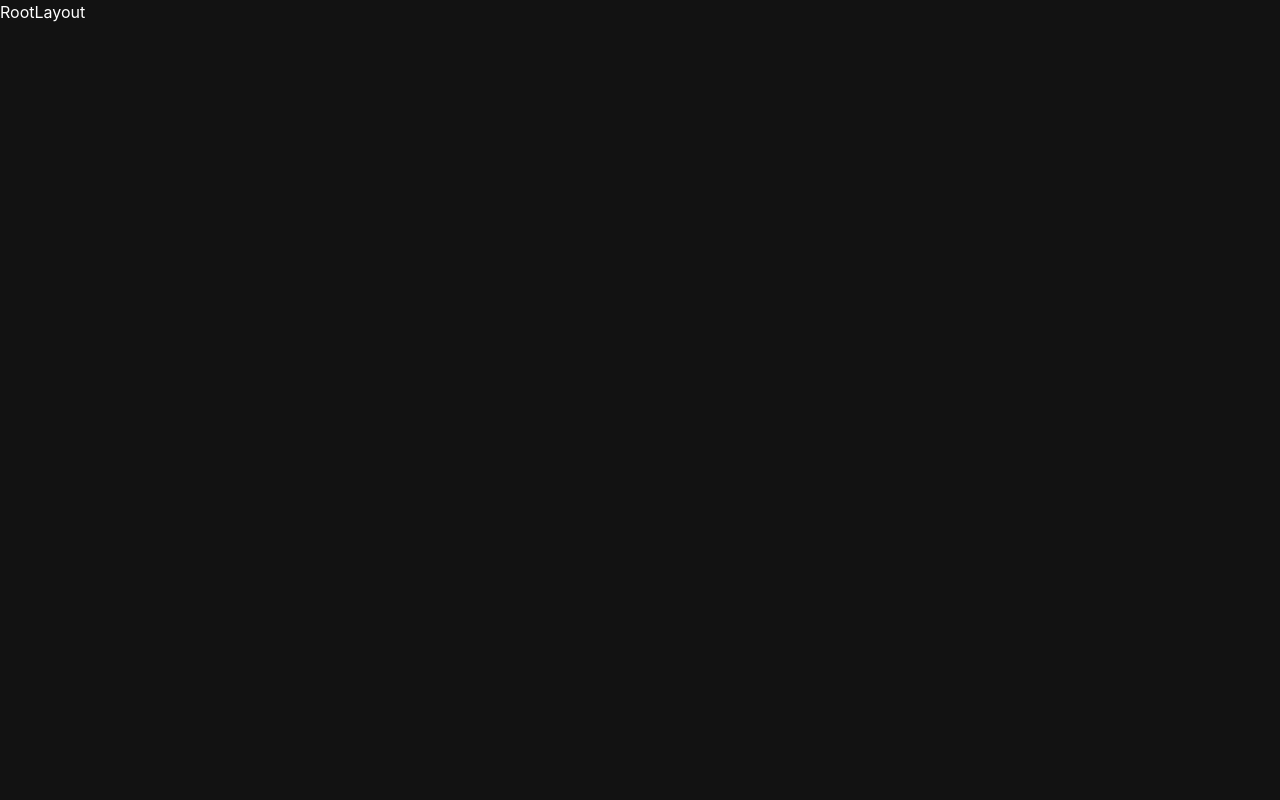
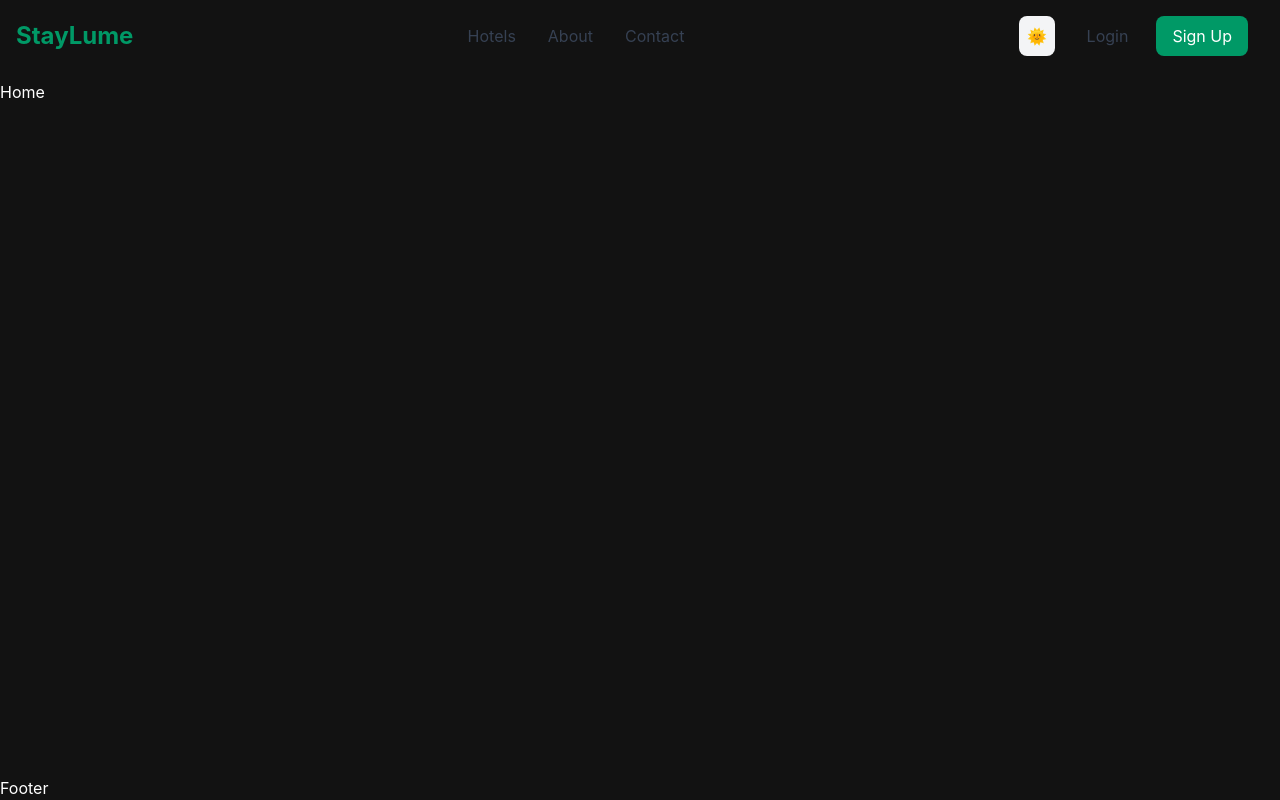
Before and after one commit to Lizzietrust/staylume, a React (Vite) app in the folder client/: page / in a window 1280 px wide. Built offline with nearby package versions, Linux system fonts and the light colour scheme; the HTML template or start-up script is replaced by a standard one.

Commit message:
feat: add theme toggle and responsive navbar

```diff
--- a/client/src/layouts/RootLayout.tsx
+++ b/client/src/layouts/RootLayout.tsx
@@ -1,5 +1,119 @@
+import { Outlet } from "react-router-dom";
+import { useState, useEffect } from "react";
+import { useTheme } from "../hooks/useTheme";
+// import Navbar from "../components/common/Navbar";
+import Footer from "../components/common/Footer";
+
 const RootLayout = () => {
-  return <div>RootLayout</div>;
+  const { mode, toggleTheme } = useTheme();
+  const [isScrolled, setIsScrolled] = useState(false);
+
+  // Handle scroll effect for navbar
+  useEffect(() => {
+    const handleScroll = () => {
+      setIsScrolled(window.scrollY > 50);
+    };
+    window.addEventListener("scroll", handleScroll);
+    return () => window.removeEventListener("scroll", handleScroll);
+  }, []);
+
+  return (
+    <div
+      className={`min-h-screen flex flex-col ${mode === "dark" ? "dark" : ""}`}
+    >
+      <header
+        className={`fixed top-0 w-full z-50 transition-all duration-300 ${
+          isScrolled
+            ? "bg-white/90 dark:bg-gray-900/90 backdrop-blur-md shadow-lg"
+            : "bg-transparent"
+        }`}
+      >
+        <nav className="container mx-auto px-4 py-4">
+          <div className="flex items-center justify-between">
+            {/* Logo - Replace with your logo */}
+            <div className="text-2xl font-bold text-emerald-600 dark:text-emerald-400">
+              <a href="/">StayLume</a>
+            </div>
+
+            {/* Navigation Links - Replace with your menu items */}
+            <div className="hidden md:flex items-center space-x-8">
+              <a
+                href="/hotels"
+                className="text-gray-700 dark:text-gray-200 hover:text-emerald-600 dark:hover:text-emerald-400 transition"
+              >
+                Hotels
+              </a>
+              <a
+                href="/about"
+                className="text-gray-700 dark:text-gray-200 hover:text-emerald-600 dark:hover:text-emerald-400 transition"
+              >
+                About
+              </a>
+              <a
+                href="/contact"
+                className="text-gray-700 dark:text-gray-200 hover:text-emerald-600 dark:hover:text-emerald-400 transition"
+              >
+                Contact
+              </a>
+            </div>
+
+            <div className="flex items-center space-x-4">
+              {/* Theme Toggle Button */}
+              <button
+                onClick={toggleTheme}
+                className="p-2 rounded-lg bg-gray-100 dark:bg-gray-800 text-gray-700 dark:text-gray-300 hover:bg-gray-200 dark:hover:bg-gray-700 transition"
+                aria-label="Toggle theme"
+              >
+                {mode === "dark" ? "🌞" : "🌙"}
+              </button>
+
+              <div className="hidden md:flex items-center space-x-3">
+                <a
+                  href="/login"
+                  className="px-4 py-2 text-gray-700 dark:text-gray-200 hover:text-emerald-600 dark:hover:text-emerald-400 transition"
+                >
+                  Login
+                </a>
+                <a
+                  href="/register"
+                  className="px-4 py-2 bg-emerald-600 text-white rounded-lg hover:bg-emerald-700 transition"
+                >
+                  Sign Up
+                </a>
+              </div>
+
+              {/* Mobile Menu Button */}
+              <button className="md:hidden p-2">
+                <svg
+                  className="w-6 h-6"
+                  fill="none"
+                  stroke="currentColor"
+                  viewBox="0 0 24 24"
+                >
+                  <path
+                    strokeLinecap="round"
+                    strokeLinejoin="round"
+                    strokeWidth={2}
+                    d="M4 6h16M4 12h16M4 18h16"
+                  />
+                </svg>
+              </button>
+            </div>
+          </div>
+
+          <div className="md:hidden hidden">
+            {/* Mobile navigation links */}
+          </div>
+        </nav>
+      </header>
+
+      <main className="grow pt-20">
+        <Outlet />
+      </main>
+
+      <Footer mode={mode} />
+    </div>
+  );
 };
 
 export default RootLayout;
```
